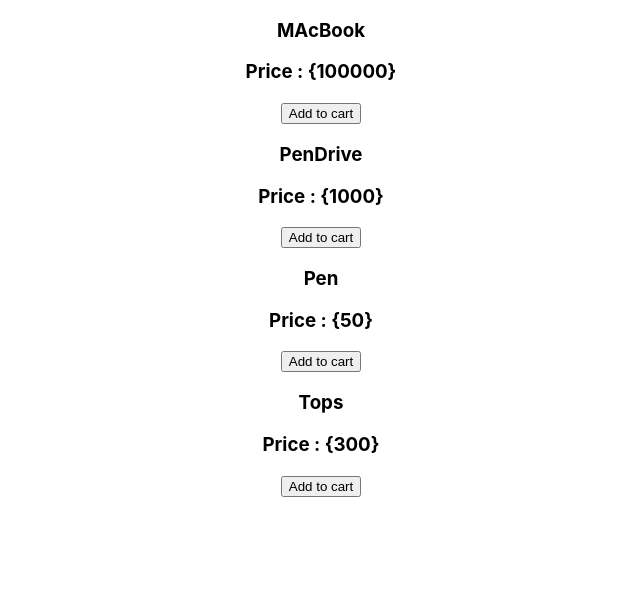
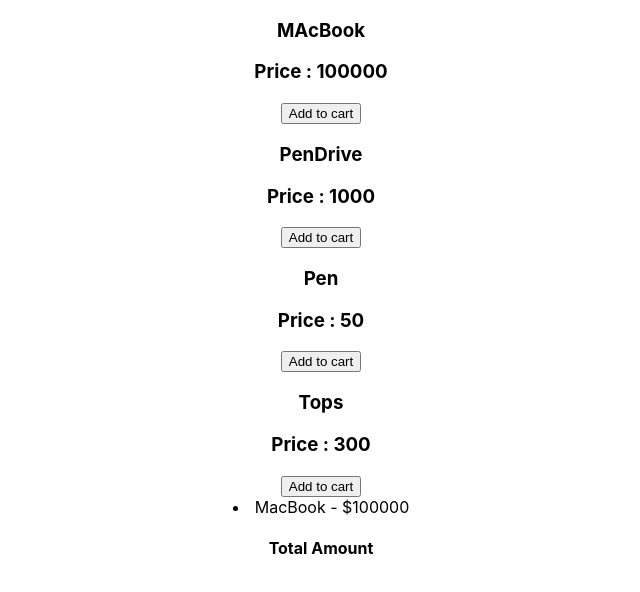
Before and after one commit to simee56/React-Js, a React (Create React App) app in the folder context-api2.0/: page / in a window 1280 px wide. Shown: the top 592 px of the page, without its empty margins (319-959 px from the left). Built offline with nearby package versions, Linux system fonts and the light colour scheme.

Commit message:
import Cart component

```diff
--- a/context-api2.0/src/App.js
+++ b/context-api2.0/src/App.js
@@ -1,14 +1,15 @@
 import './App.css';
 import Item from './component/Item';
+import Cart from './component/Cart';
 
 function App() {
   return (
     <div className="App">
-      <Item name="MAcBook" price="{100000}" />
-      <Item name="PenDrive" price="{1000}" />
-      <Item name="Pen" price="{50}" />
-      <Item name="Tops" price="{300}" />
-
+      <Item name="MAcBook" price={100000} />
+      <Item name="PenDrive" price={1000} />
+      <Item name="Pen" price={50} />
+      <Item name="Tops" price={300} />
+      <Cart />
     </div>
   );
 }
```
